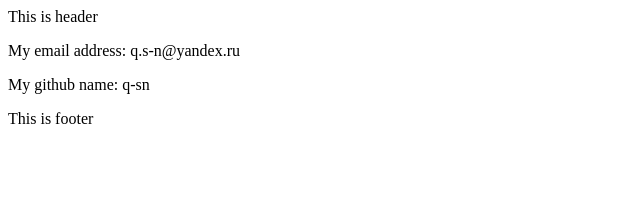
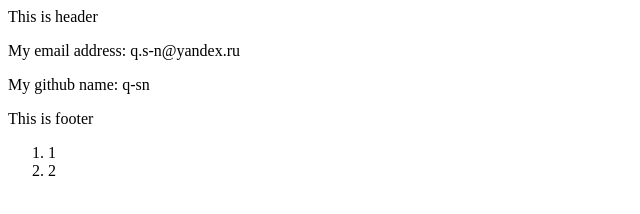
Before and after one commit to q-sn/testing, a plain HTML site: page index.html in a window 1280 px wide. Shown: the full height of the page, 0-640 px from the left. Drawn offline with Linux system fonts and the light colour scheme.

Commit message:
update index.html

```diff
--- a/index.html
+++ b/index.html
@@ -13,7 +13,13 @@
         <p>My github name: q-sn</p>
     </div>
     <footer>
-        This is footer
+        This is footer<br>
+        <nav>
+            <ol>
+                <li>1</li>
+                <li>2</li>
+            </ol>
+        </nav>
     </footer>
 </body>
 </html>
```
